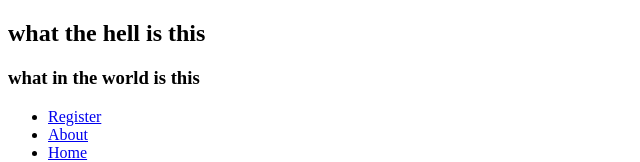
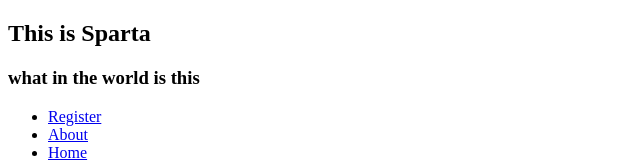
Before and after one commit to md-abe/udemy-course, a plain HTML site: page html/index.html in a window 1280 px wide. Shown: the top 162 px of the page, without its empty margins (0-640 px from the left). Drawn offline with Linux system fonts and the light colour scheme.

Commit message:
changed the text in the header

```diff
--- a/html/index.html
+++ b/html/index.html
@@ -4,7 +4,7 @@
         <title>CSS </title>
 
     </head>
-    <h2> what the hell is this</h2>
+    <h2> This is Sparta</h2>
     <h3> what in the world is this</h3>
     <p>
         <ul>
```
